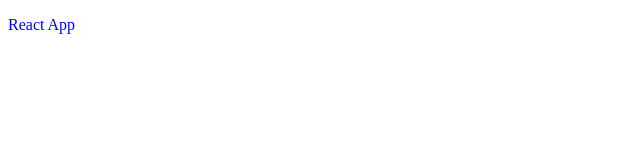
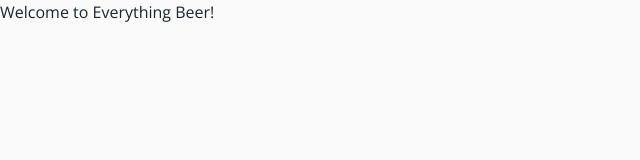
Before and after one commit to jcan1995/OnlineStore, a React app: page / in a window 1280 px wide. Shown: the whole page, without its empty margins (0-640 px from the left). Built offline with nearby package versions, Linux system fonts and the light colour scheme.

Commit message:
CSS set up + added Bootstrap module

```diff
--- a/package.json
+++ b/package.json
@@ -23,7 +23,11 @@
     "webpack-dev-server": "^3.4.1"
   },
   "dependencies": {
+    "bootstrap": "^4.3.1",
     "react": "^16.8.6",
-    "react-dom": "^16.8.6"
+    "react-dom": "^16.8.6",
+    "react-icons": "^3.7.0",
+    "react-router": "^5.0.1",
+    "react-router-dom": "^5.0.1"
   }
 }
--- a/src/components/App.css
+++ b/src/components/App.css
@@ -1,3 +1,39 @@
+/* Import google fonts for website */
+@import url('https://fonts.googleapis.com/css?family=Montserrat:400,700|Open+Sans&display=swap');
+
+/* set up rules (SASS) for whole document */
+:root{
+  /* color scheme set up */
+  --primaryColor:#5fb7ea;
+  --primaryRGBA: rgba(0,0,0,0.3);
+  --mainGray: #fafafa;
+  --darkGray: #5f5f5f;
+  --mainWhite: #fff;
+  --mainBlack: #222;
+
+  /* Effects set up */
+  --mainTransition:all 0.3s ease-in-out; /* For img hover */
+  --mainSpacing: 0.3rem; /* For letter spacing */
+
+}
+/* ----------------- TEXT CLASSES  ----------- */
+.text-title {
+  font-family: 'Montserrat', sans-serif;
+  font-weight: bold;
+  letter-spacing: var(--mainSpacing);
+  text-transform: capitalize;
+}
+
+.text-main {
+  color:var(--primaryColor);
+}
+
+/* ------------------ BODY START ------------ */
+body{
+  /* Include the fonts on the body */
+  font-family: "Open Sans", sans-serif !important;
+  background: var(--mainGray) !important;
+}
 .example {
   color: blue;
 }
--- a/src/components/App.js
+++ b/src/components/App.js
@@ -1,14 +1,21 @@
 import React, { Component } from 'react';
 import './App.css';
+import 'bootstrap/dist/css/bootstrap.min.css';
+import Header from './Header';
+
 
 
 class App extends Component {
   render() {
     return (
-      <div><p className="example">React App</p></div>
+      <div>
+        <Header/>
+      </div>
     );
   }
 
 }
 
+// header work
+
 export default App;
--- /dev/null
+++ b/src/components/Header.js
@@ -0,0 +1,7 @@
+import React from 'react';
+
+const Header = () => <p>Welcome to Everything Beer!</p>
+
+const Btn = () => <button>Login</button>
+
+export default Header
--- a/src/index.html
+++ b/src/index.html
@@ -2,10 +2,9 @@
 <html lang="en" dir="ltr">
   <head>
     <meta charset="utf-8">
-    <title>React App</title>
+    <title>Everything Beer</title>
   </head>
   <body>
     <div id='app'></div>
-
   </body>
 </html>
--- a/src/index.js
+++ b/src/index.js
@@ -3,6 +3,10 @@ import React from 'react';
 import ReactDOM from 'react-dom';
 import App from './components/App';
 
+
+
+
+
 ReactDOM.render(
   <App />,
   document.getElementById('app')
```
Also changed, not shown: 1 other file.
